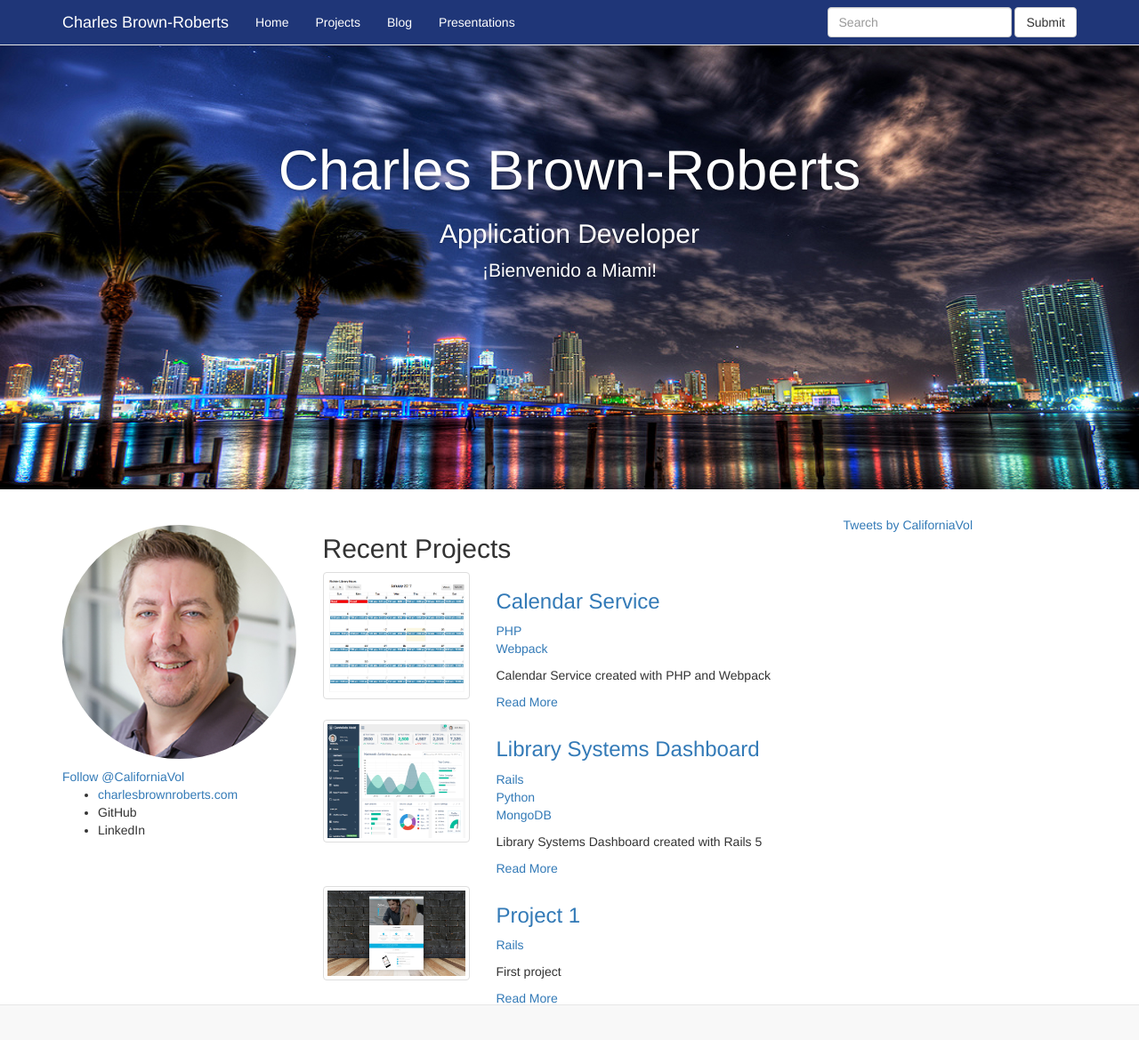
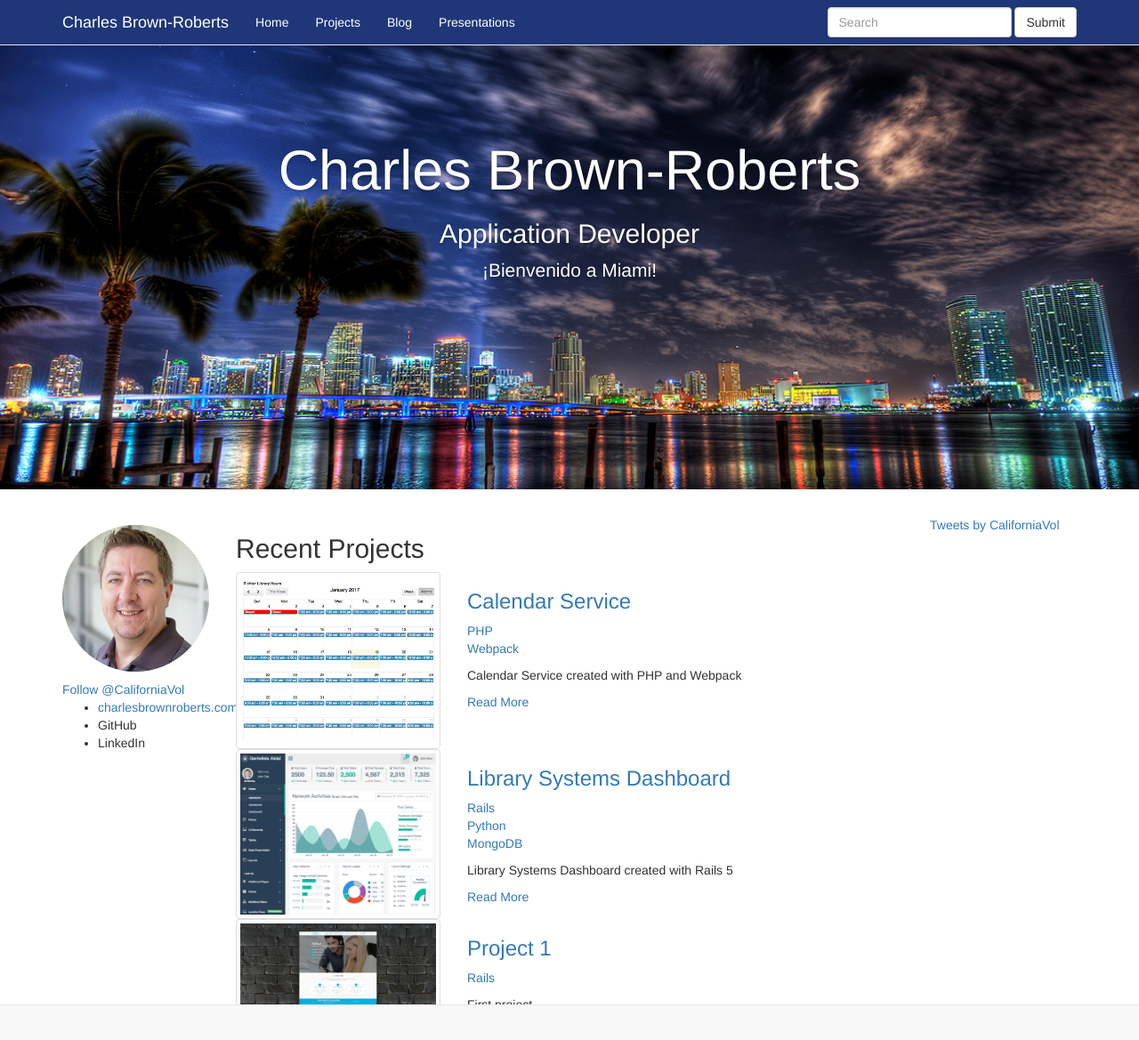
Before and after one commit to cgb37/cgb37.github.io, a Jekyll site: the page built from index.html, in a window 1280 px wide and 1179 px high. Shown: the top 1169 px of the window at 89% size. Built offline with Jekyll 4.4.1, drawn with Linux system fonts in a browser that asks for light colours; nearby versions of some CDN libraries; a script that is not in the unit is left out; comment, search, counter and statistics services are not loaded.

Commit message:
WIP index layout

```diff
--- a/index.html
+++ b/index.html
@@ -17,11 +17,11 @@
 <div class="container">
     <div class="row">
 
-        <div class="col-lg-3">
+        <div class="col-lg-2">
             {% include profile.html %}
         </div>
 
-        <div class="col-lg-6">
+        <div class="col-lg-8">
             <h2>Recent Projects</h2>
             {% for post in site.categories.project limit:10 %}
             <div class="image-box style-3-b">
@@ -53,7 +53,7 @@
             {% endfor %}
         </div>
 
-        <div class="col-lg-3">
+        <div class="col-lg-2">
             <a class="twitter-timeline" data-width="290" data-height="800" href="https://twitter.com/CaliforniaVol">Tweets by CaliforniaVol</a> <script async src="//platform.twitter.com/widgets.js" charset="utf-8"></script>
         </div>
 
```
Also changed, not shown: Gemfile.lock.
